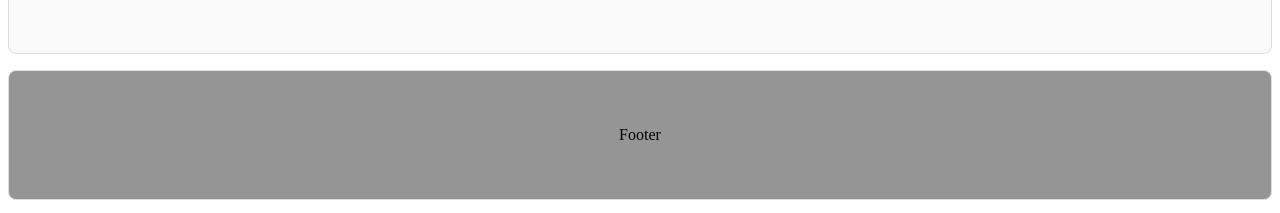
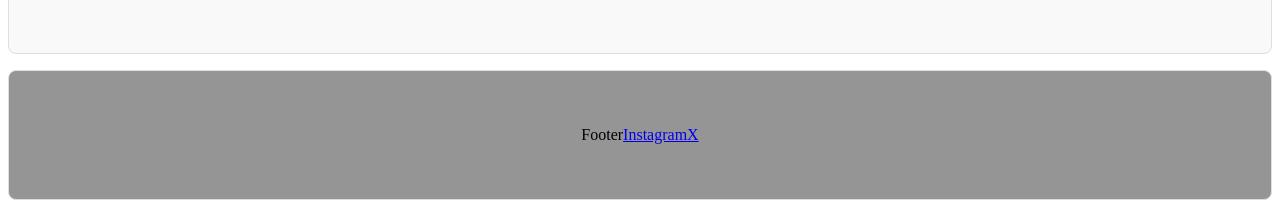
Before and after one commit to Tsukichan555/meltomir, a Next.js app: page / in a window 1280 px wide. Shown: the part 1060-1273 px from the top of the page. Built offline with nearby package versions, Linux system fonts and the light colour scheme.

Commit message:
gitignoreに.nextを追加。FooterのMockを追加。サイト共通の定数を定義するconstを追加。

```diff
--- a/src/components/arrangement/Footer/Footer.js
+++ b/src/components/arrangement/Footer/Footer.js
@@ -1,9 +1,21 @@
-import React from 'react'
-import styles from './Footer.module.css'
+import React from 'react';
+import styles from './Footer.module.css';
+import siteData from '../../../const';
 
 const Footer = () => {
+  const instagramUrl = siteData.link.social.instagram;
+  const xUrl = siteData.link.social.x;
+
   return (
-    <div className={styles.Footer}>Footer</div>
+    <div className={styles.Footer}>
+      Footer
+      <div>
+        <a href={instagramUrl} target="_blank" rel="noopener noreferrer">Instagram</a>
+      </div>
+      <div>
+        <a href={xUrl} target="_blank" rel="noopener noreferrer">X</a>
+      </div>
+    </div>
   )
 }
 
--- a/src/const.js
+++ b/src/const.js
@@ -0,0 +1,20 @@
+const siteData = {
+	title: "meltomir",
+    desc: "meltomirのポートフォリオサイトです。アート作品の販売は外部リンクをご参照ください。",
+    url: "",
+    lang: "ja",
+    link: {
+        social: {
+            instagram: "https://www.instagram.com/meltomir/",
+            x: "https://x.com/nemr_oz/",
+        },
+        shop: {
+            base: "",
+            booth: "",
+        },
+        writing: {
+            note: "",
+        },
+    },
+};
+export default siteData;
```
Also changed, not shown: 1 other file (tests, documents, lock files or other folders).
